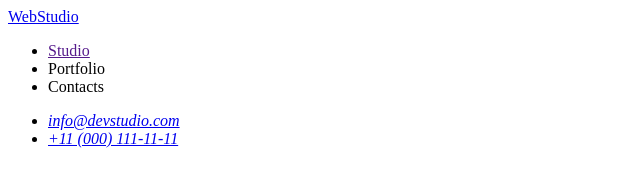
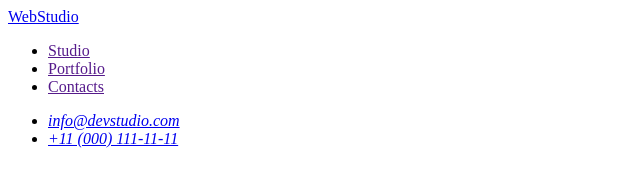
Before and after one commit to Artem-Pivtorak/goit-markup-hw-01, a plain HTML site: page index.html in a window 1280 px wide. Shown: the full height of the page, 0-640 px from the left. Drawn offline with Linux system fonts and the light colour scheme.

Commit message:
bug fixes-2 child items

```diff
--- a/index.html
+++ b/index.html
@@ -11,9 +11,10 @@
             <a href="./index.html">WebStudio</a>
             <ul>
                 <li><a href="">Studio</a></li>
-                    <li><a href=""></a>Portfolio</li>
-                    <li><a href=""></a>Contacts</li>
+                <li><a href="">Portfolio</a></li>
+                <li><a href="">Contacts</a></li>
             </ul>
+        </nav>
 
         <address>
             <ul>
@@ -21,7 +22,10 @@
                 <li><a href="tel:+110001111111">+11 (000) 111-11-11</a></li>
             </ul>
         </address>
-        </nav>
     </header>
+
+    <main></main>
+
+    <footer></footer>
 </body>
 </html>
```
Lines whose indentation alone changed are shown as unchanged.
